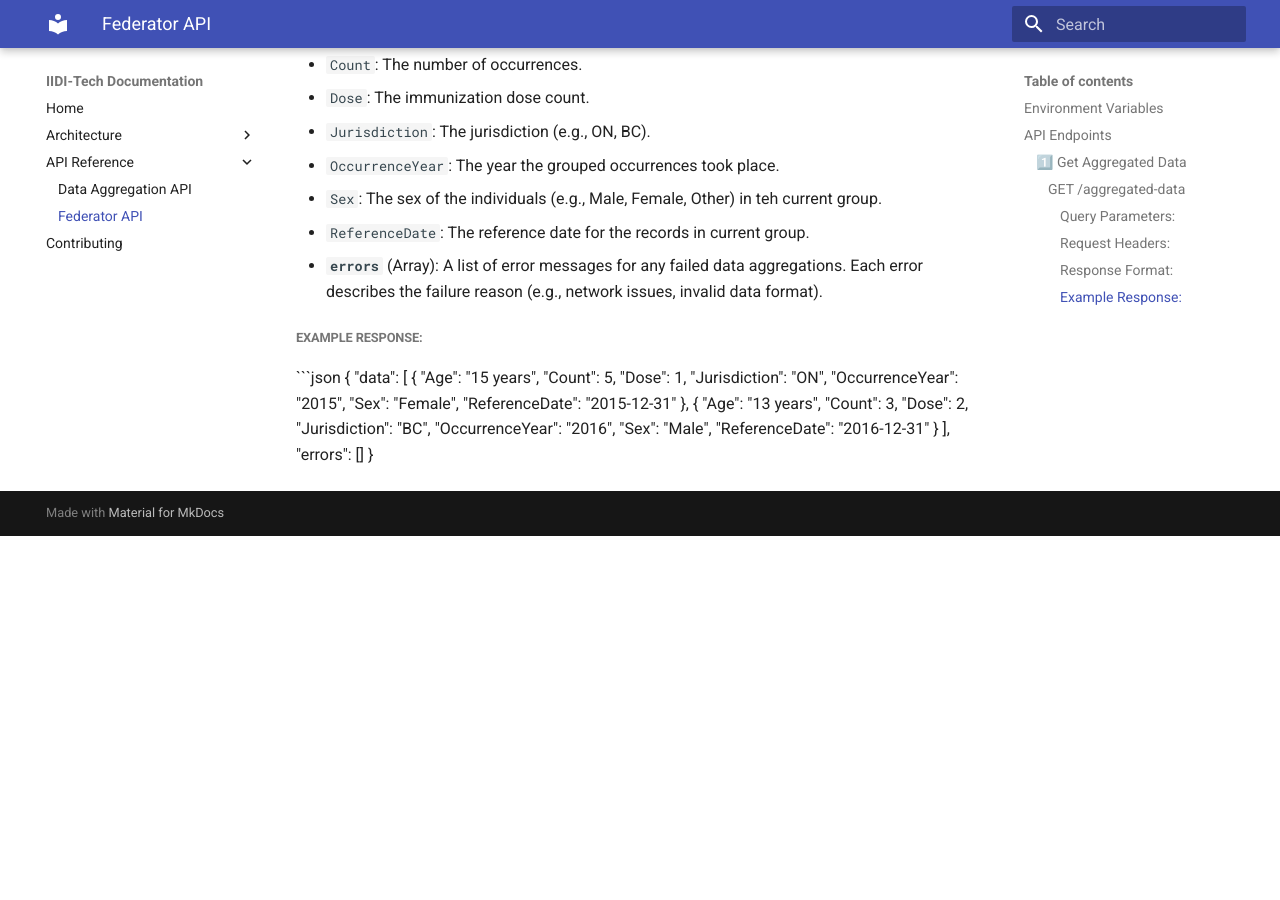
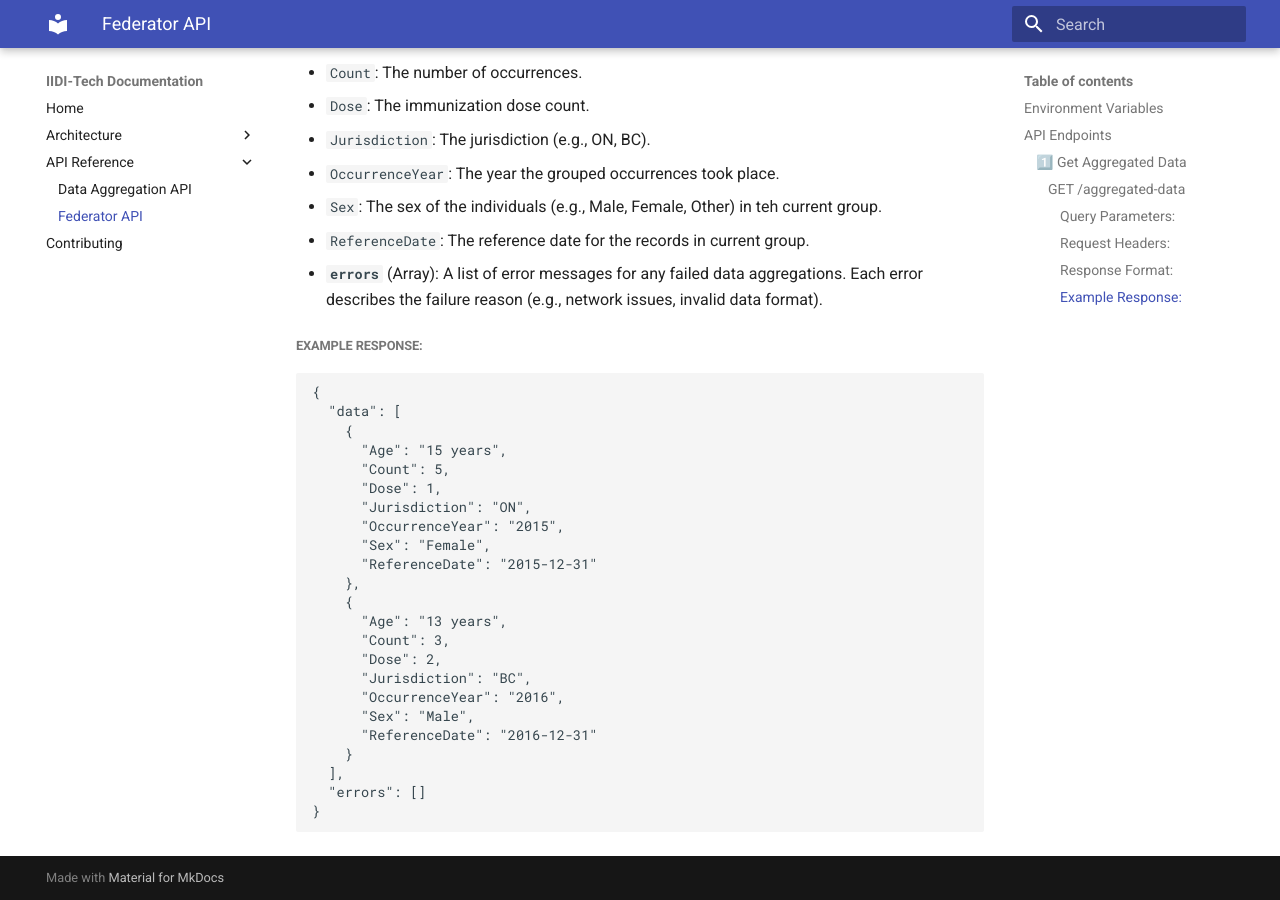
Before and after one commit to PHACDataHub/iidi-tech, an MkDocs documentation site: the page built from docs/api/federator.md, in a window 1280 px wide and 900 px high, scrolled down 1355 px. Built offline with MkDocs 1.6.1 and Material for MkDocs 9.7.7, drawn with Linux system fonts in a browser that asks for light colours; before the commit the page ends 1891 px from its top, so only the background shows below that.

Commit message:
Prettier fix

````diff
--- a/docs/api/federator.md
+++ b/docs/api/federator.md
@@ -8,11 +8,11 @@
 
 The API can be configured using the following environment variables:
 
-| Variable               | Description                                               | Default                      |
-| ---------------------- | --------------------------------------------------------- | ---------------------------- |
-| `AGGREGATOR_URLS`       | A comma-separated list of URLs to fetch data from.        | `http://localhost:8080/data` |
-| `PRIVATE_KEY_PATH`      | Path to the private key used for signing JWT tokens for outbound requests (for aggregator communication) | `/secrets/private_key.pem`   |
-| `IS_LOCAL_DEV`          | Set `true` to disable JWT signing for local development environments | `false`                      |
+| Variable           | Description                                                                                              | Default                      |
+| ------------------ | -------------------------------------------------------------------------------------------------------- | ---------------------------- |
+| `AGGREGATOR_URLS`  | A comma-separated list of URLs to fetch data from.                                                       | `http://localhost:8080/data` |
+| `PRIVATE_KEY_PATH` | Path to the private key used for signing JWT tokens for outbound requests (for aggregator communication) | `/secrets/private_key.pem`   |
+| `IS_LOCAL_DEV`     | Set `true` to disable JWT signing for local development environments                                     | `false`                      |
 
 > **Note**: Additional provinces or jurisdictions can be added to the federator by modifying the `AGGREGATOR_URLS` environment variable. Each province or jurisdiction must have a corresponding external data source endpoint.
 
@@ -27,17 +27,19 @@
 This endpoint retrieves **aggregated data** from external data sources, validates it, and returns **grouped results**.
 
 ##### **Query Parameters**:
+
 None.
 
 ##### **Request Headers**:
 
-| Header                | Description                                             |
-| --------------------- | ------------------------------------------------------- |
-| None                  | No authentication required for public API usage.       |
+| Header | Description                                      |
+| ------ | ------------------------------------------------ |
+| None   | No authentication required for public API usage. |
 
 ##### **Response Format**:
 
 - **`data`** (Array): A list of valid aggregated data objects. Each object contains:
+
   - `Age`: The age group for the data.
   - `Count`: The number of occurrences.
   - `Dose`: The immunization dose count.
@@ -74,3 +76,4 @@
   ],
   "errors": []
 }
+```
````
